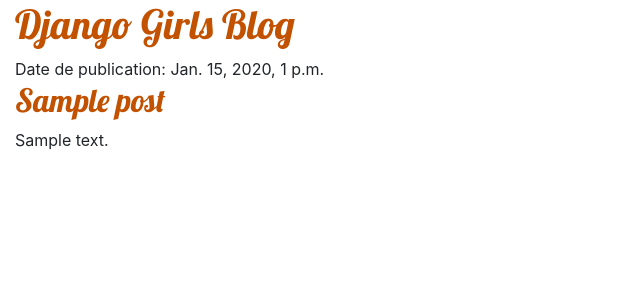
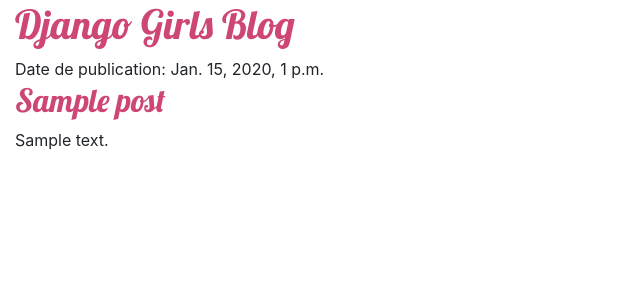
Before and after one commit to Ranjalifera/mon-nouveau-blog, a Django app: page / in a window 1280 px wide. Shown: the top 300 px of the page, without its empty margins (0-640 px from the left). Run offline with Django 5.2, Linux system fonts and the light colour scheme; tables that the repository leaves empty hold one stand-in row (values such as "Sample post").

Commit message:
Modification couleur titres, encore...

```diff
--- a/blog/static/css/blog.css
+++ b/blog/static/css/blog.css
@@ -1,5 +1,5 @@
 h1 a, h2 a {
-    color: #C25100;
+    color: 	#CE4676;
     font-family: 'Lobster';
 }
 
```
